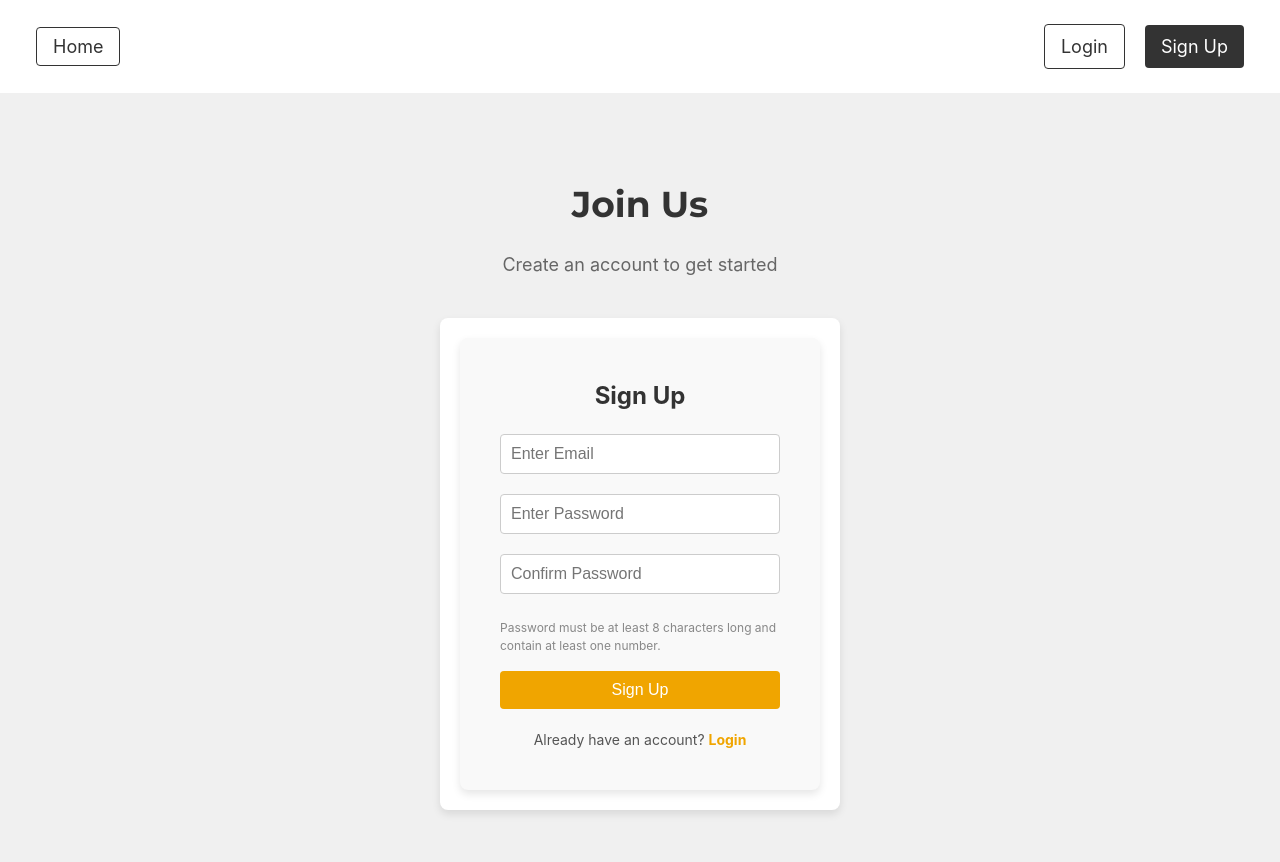
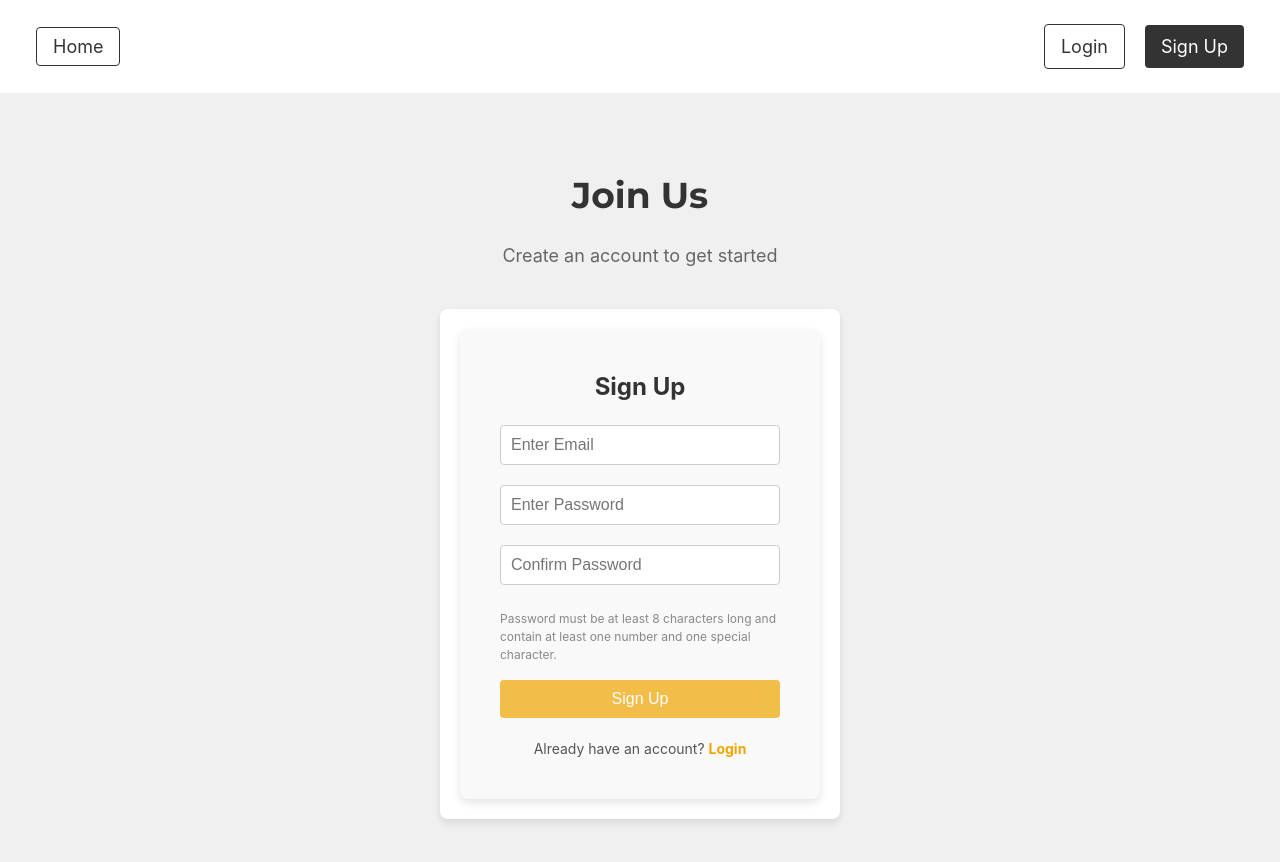
Before and after one commit to travelator/travelator-web, a React (Vite) app: page /signup in a window 1280 px wide. Shown: the top 862 px of the page. Built offline with nearby package versions, Linux system fonts and the light colour scheme; no server answers.

Commit message:
disabled submit button if conditions aren't met

```diff
--- a/src/components/AuthForm/AuthForm.css
+++ b/src/components/AuthForm/AuthForm.css
@@ -76,3 +76,16 @@
 .auth-form-container a:hover {
     text-decoration: underline;
 }
+
+.disabled-button {
+    background-color: #cccccc;
+    color: #666666;
+    cursor: not-allowed;
+    opacity: 0.7;
+    pointer-events: none;
+}
+
+.disabled-button:hover {
+    background-color: #cccccc;
+    color: #666666;
+}
--- a/src/components/AuthForm/AuthForm.jsx
+++ b/src/components/AuthForm/AuthForm.jsx
@@ -8,18 +8,72 @@ const AuthForm = ({ type, onSubmit }) => {
     const [password, setPassword] = useState('');
     const [confirmPassword, setConfirmPassword] = useState(''); // Only for signup
     const [error, setError] = useState(null);
+    const [passwordError, setPasswordError] = useState(null);
+    const [isSubmitted, setIsSubmitted] = useState(false); // Track if form was attempted to be submitted
+    const [showValidationError, setShowValidationError] = useState(false);
+
+    const validatePassword = (password) => {
+        const minLength = 8;
+        const hasNumber = /\d/;
+        const hasSpecialChar = /[!@#$%^&*(),.?":{}|<>]/;
+
+        if (password.length < minLength) {
+            return 'Password must be at least 8 characters long.';
+        }
+        if (!hasNumber.test(password)) {
+            return 'Password must contain at least one number.';
+        }
+        if (!hasSpecialChar.test(password)) {
+            return 'Password must contain at least one special character.';
+        }
+        return null;
+    };
 
     const handleSubmit = (e) => {
         e.preventDefault();
-        setError(null);
+        setIsSubmitted(true); // Mark form as attempted to be submitted
 
-        if (type === 'signup' && password !== confirmPassword) {
-            setError('Passwords do not match');
-            return;
+        if (type === 'signup') {
+            const passwordValidationError = validatePassword(password);
+            if (passwordValidationError) {
+                setPasswordError(passwordValidationError);
+                setShowValidationError(true);
+                return;
+            }
+
+            if (password !== confirmPassword) {
+                setError('Passwords do not match');
+                setShowValidationError(true);
+                return;
+            }
         }
 
-        // Pass the data up to the parent component
+        // If all validations pass, clear errors and submit the form
+        setError(null);
+        setPasswordError(null);
+        setShowValidationError(false);
         onSubmit({ email, password });
+    };
+
+    const isFormValid = () => {
+        if (type === 'signup') {
+            const passwordValidationError = validatePassword(password);
+            return (
+                email &&
+                password &&
+                confirmPassword &&
+                password === confirmPassword &&
+                !passwordValidationError
+            );
+        } else {
+            return email && password;
+        }
+    };
+
+    const handleButtonClick = () => {
+        if (!isFormValid()) {
+            setShowValidationError(true); // Show validation error if button is clicked while disabled
+        }
     };
 
     return (
@@ -53,12 +107,21 @@ const AuthForm = ({ type, onSubmit }) => {
                         />
                         <label htmlFor="password" className="password-label">
                             Password must be at least 8 characters long and
-                            contain at least one number.
+                            contain at least one number and one special
+                            character.
                         </label>
                     </>
                 )}
                 {error && <p style={{ color: 'red' }}>{error}</p>}
-                <button type="submit">
+                {(isSubmitted || showValidationError) && passwordError && (
+                    <p style={{ color: 'red' }}>{passwordError}</p>
+                )}
+                <button
+                    type="submit"
+                    disabled={!isFormValid()}
+                    className={!isFormValid() ? 'disabled-button' : ''}
+                    onClick={handleButtonClick}
+                >
                     {type === 'signup' ? 'Sign Up' : 'Login'}
                 </button>
             </form>
```
